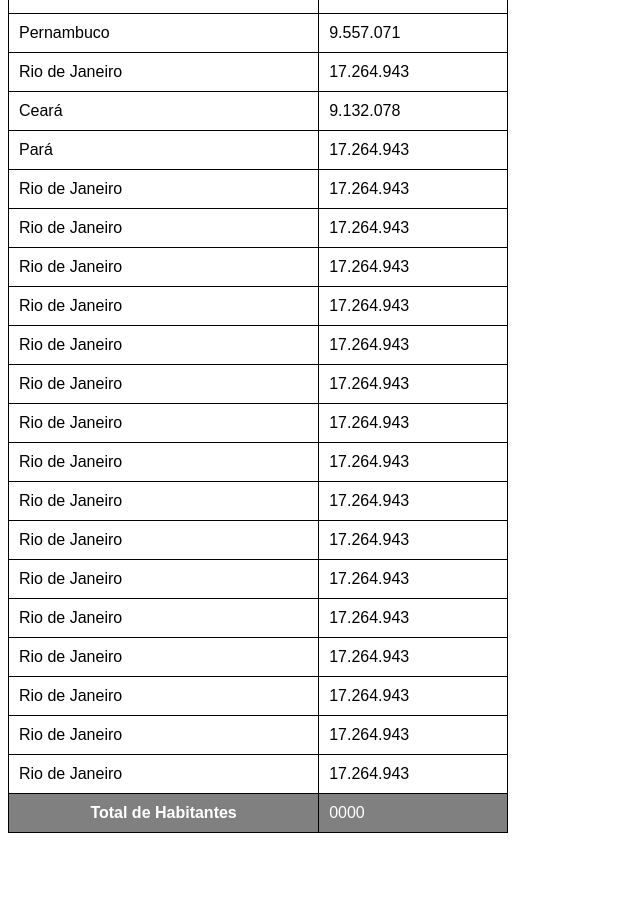
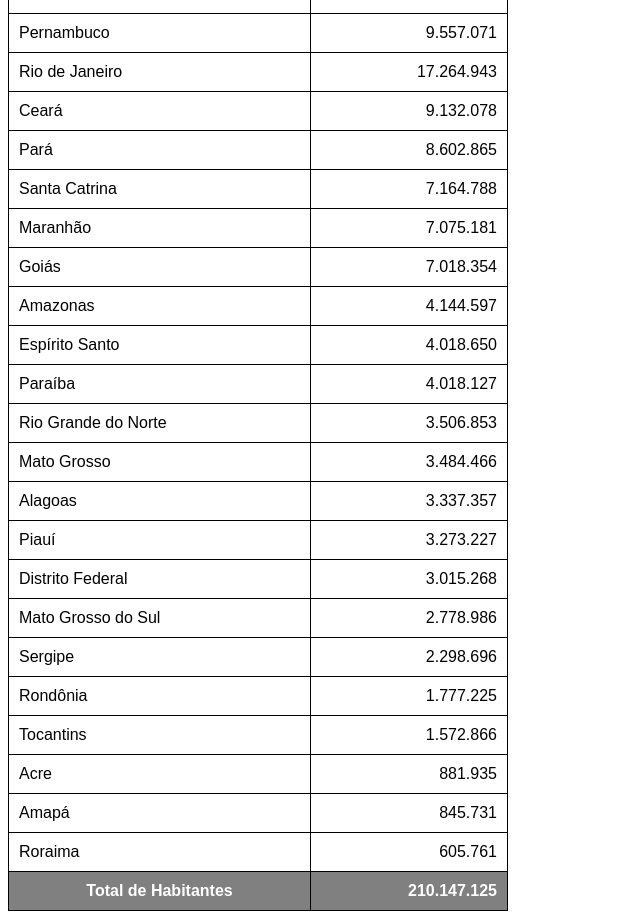
Before and after one commit to Rpaduan/html-css, a plain HTML site: page exercícios/ex023/tabela002.html in a window 1280 px wide. Shown: the part 340-1259 px from the top of the page, without its empty margins (0-640 px from the left). Before the commit the page ends 1181 px from the top, so only its background shows below. Drawn offline with Linux system fonts and the light colour scheme.

Commit message:
finalizado dados da tabela

```diff
--- a/exercícios/ex023/tabela002.html
+++ b/exercícios/ex023/tabela002.html
@@ -22,6 +22,10 @@
         thead, tfoot {
             background-color: gray;
             color: white;
+        }
+
+        td.num {
+            text-align: right;
         }
 
 
@@ -86,77 +90,85 @@
             </tr>
             <tr>
                 <td>Pará</td>
-                <td class="num">17.264.943</td>
+                <td class="num">8.602.865</td>
             </tr>
             <tr>
-                <td>Rio de Janeiro</td>
-                <td class="num">17.264.943</td>
+                <td>Santa Catrina</td>
+                <td class="num">7.164.788</td>
             </tr>
             <tr>
-                <td>Rio de Janeiro</td>
-                <td class="num">17.264.943</td>
+                <td>Maranhão</td>
+                <td class="num">7.075.181</td>
             </tr>
             <tr>
-                <td>Rio de Janeiro</td>
-                <td class="num">17.264.943</td>
+                <td>Goiás</td>
+                <td class="num">7.018.354</td>
             </tr>
             <tr>
-                <td>Rio de Janeiro</td>
-                <td class="num">17.264.943</td>
+                <td>Amazonas</td>
+                <td class="num">4.144.597</td>
             </tr>
             <tr>
-                <td>Rio de Janeiro</td>
-                <td class="num">17.264.943</td>
+                <td>Espírito Santo</td>
+                <td class="num">4.018.650</td>
             </tr>
             <tr>
-                <td>Rio de Janeiro</td>
-                <td class="num">17.264.943</td>
+                <td>Paraíba</td>
+                <td class="num">4.018.127</td>
             </tr>
             <tr>
-                <td>Rio de Janeiro</td>
-                <td class="num">17.264.943</td>
+                <td>Rio Grande do Norte</td>
+                <td class="num">3.506.853</td>
             </tr>
             <tr>
-                <td>Rio de Janeiro</td>
-                <td class="num">17.264.943</td>
+                <td>Mato Grosso</td>
+                <td class="num">3.484.466</td>
             </tr>
             <tr>
-                <td>Rio de Janeiro</td>
-                <td class="num">17.264.943</td>
+                <td>Alagoas</td>
+                <td class="num">3.337.357</td>
             </tr>
             <tr>
-                <td>Rio de Janeiro</td>
-                <td class="num">17.264.943</td>
+                <td>Piauí</td>
+                <td class="num">3.273.227</td>
             </tr>
             <tr>
-                <td>Rio de Janeiro</td>
-                <td class="num">17.264.943</td>
+                <td>Distrito Federal</td>
+                <td class="num">3.015.268</td>
             </tr>
             <tr>
-                <td>Rio de Janeiro</td>
-                <td class="num">17.264.943</td>
+                <td>Mato Grosso do Sul</td>
+                <td class="num">2.778.986</td>
             </tr>
             <tr>
-                <td>Rio de Janeiro</td>
-                <td class="num">17.264.943</td>
+                <td>Sergipe</td>
+                <td class="num">2.298.696</td>
             </tr>
             <tr>
-                <td>Rio de Janeiro</td>
-                <td class="num">17.264.943</td>
+                <td>Rondônia</td>
+                <td class="num">1.777.225</td>
             </tr>
             <tr>
-                <td>Rio de Janeiro</td>
-                <td class="num">17.264.943</td>
+                <td>Tocantins</td>
+                <td class="num">1.572.866</td>
             </tr>
             <tr>
-                <td>Rio de Janeiro</td>
-                <td class="num">17.264.943</td>
+                <td>Acre</td>
+                <td class="num">881.935</td>
+            </tr>
+               <tr>
+                <td>Amapá</td>
+                <td class="num">845.731</td>
+            </tr>
+               <tr>
+                <td>Roraima</td>
+                <td class="num">605.761</td>
             </tr>
         </tbody>
         <tfoot>
             <tr>
                 <th>Total de Habitantes</th>
-                <td>0000</td>
+                <td class="num"><strong>210.147.125</strong></td>
             </tr>
         </tfoot>
     </table>
```
